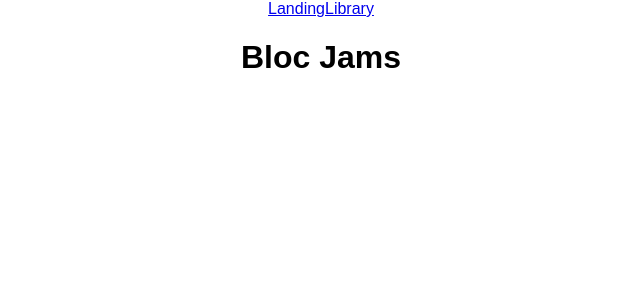
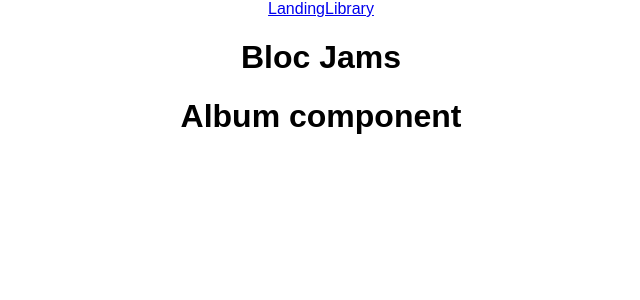
Before and after one commit to treddson/tunejams, a React (Create React App) app: page /Album in a window 1280 px wide. Shown: the top 300 px of the page, without its empty margins (319-959 px from the left). Built offline with nearby package versions, Linux system fonts and the light colour scheme.

Commit message:
add Album router and component but no link

```diff
--- a/src/App.js
+++ b/src/App.js
@@ -2,6 +2,7 @@ import React, { Component } from 'react';
 import { Route, Link } from 'react-router-dom';
 import Landing from './components/Landing';
 import Library from './components/Library';
+import Album from './components/Album';
 import './App.css';
 
 class App extends Component {
@@ -18,6 +19,7 @@ class App extends Component {
         <main>
           <Route exact path="/" component={Landing} />
           <Route path="/library" component={Library} />
+          <Route path="/Album" component={Album} />
         </main>
       </div>
     );
--- /dev/null
+++ b/src/components/Album.js
@@ -0,0 +1,18 @@
+import React, { Component } from 'react';
+import { Route, Link } from 'react-router-dom';
+import '../App.css';
+
+
+class Album extends Component {
+  render() {
+    return (
+      <div className="App">
+        <main>
+            <h1>Album component</h1>
+        </main>
+      </div>
+    );
+  }
+}
+
+export default Album;
```
